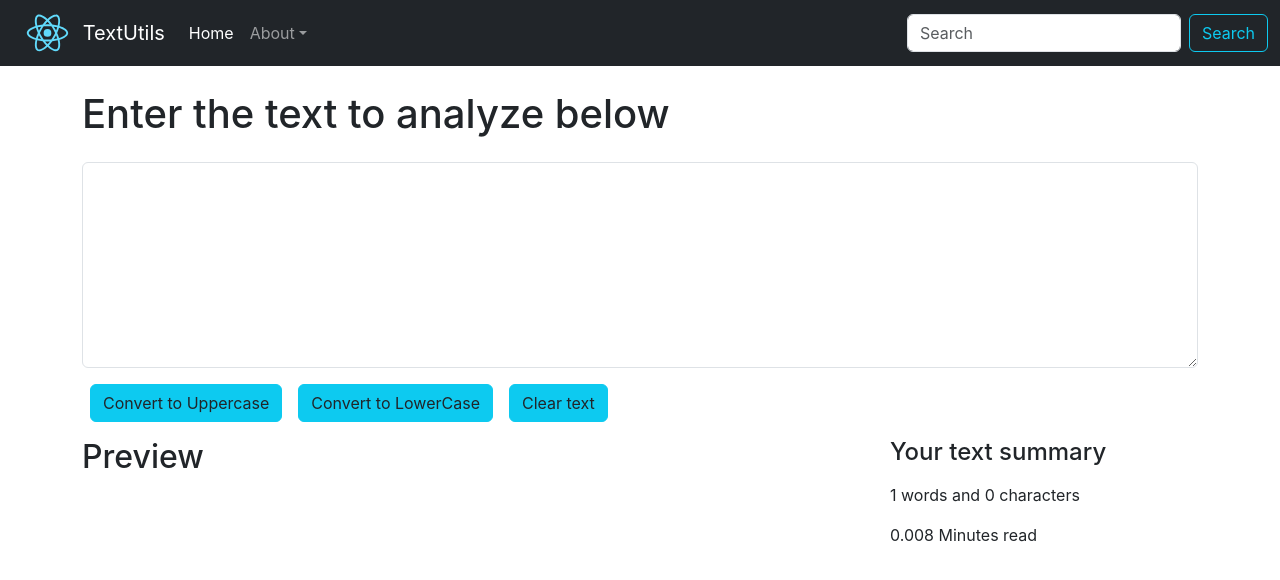
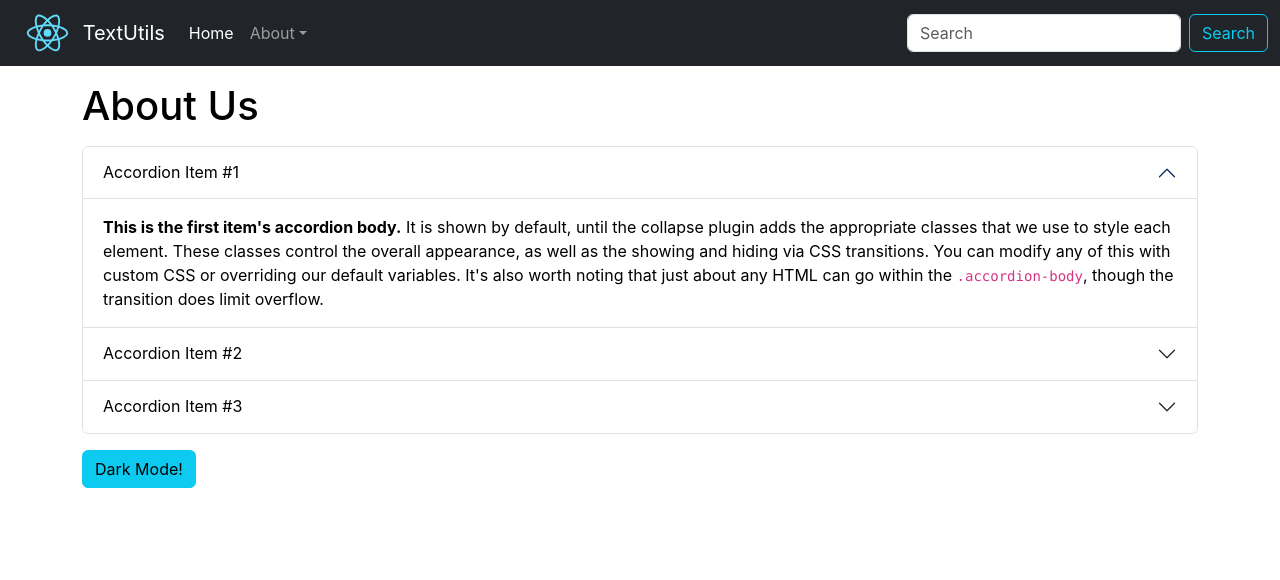
Before and after one commit to MayankCh0udhary/React-JS-Basic---Learning-, a React (Create React App) app: page / in a window 1280 px wide. Shown: the top 580 px of the page. Built offline with nearby package versions, Linux system fonts and the light colour scheme.

Commit message:
Dark mode - Commit

```diff
--- a/src/App.js
+++ b/src/App.js
@@ -2,6 +2,7 @@
 import './App.css';
 import Navbar from './components/Navbar';
 import TextForm from './components/TextForm';
+import About from './components/About';
 
 function App() {
   return (
@@ -10,7 +11,8 @@
       <Navbar title='TextUtils' aboutText='About'/>
       {/* <Navbar/> */}
 
-      <TextForm/>
+      {/* <TextForm/> */}
+      <About/>
     </>
   );
 }
--- /dev/null
+++ b/src/components/About.js
@@ -0,0 +1,123 @@
+import React, { useState } from "react";
+
+export default function About() {
+    const [myStyle, setDarkModeStyle] = useState({
+        color: 'black',
+        backgroundColor: 'white'
+    });
+    const [btnText, setBtnText] = useState('Dark Mode!');
+    let handleDarkMode = () =>{
+        if(myStyle.color === 'black'){
+            setDarkModeStyle({
+                color: 'white',
+                backgroundColor: 'black'
+            });
+            setBtnText('Light Mode!');
+        }
+        else{
+            setDarkModeStyle({
+                color: 'black',
+                backgroundColor: 'white'
+            });
+            setBtnText('Dark Mode!');
+        }
+    }
+    return (
+        <div className="container" style={myStyle}>
+            <h1 className="my-3">About Us</h1>
+            <div className="accordion" id="accordionExample">
+                <div className="accordion-item">
+                    <h2 className="accordion-header">
+                        <button
+                            className="accordion-button"
+                            type="button"
+                            data-bs-toggle="collapse"
+                            data-bs-target="#collapseOne"
+                            aria-expanded="true"
+                            aria-controls="collapseOne"
+                            style={myStyle}>
+                            Accordion Item #1
+                        </button>
+                    </h2>
+                    <div
+                        id="collapseOne"
+                        className="accordion-collapse collapse show"
+                        data-bs-parent="#accordionExample"
+                    >
+                        <div className="accordion-body" style={myStyle}>
+                            <strong>This is the first item's accordion body.</strong> It is
+                            shown by default, until the collapse plugin adds the appropriate
+                            classes that we use to style each element. These classes control
+                            the overall appearance, as well as the showing and hiding via CSS
+                            transitions. You can modify any of this with custom CSS or
+                            overriding our default variables. It's also worth noting that just
+                            about any HTML can go within the <code>.accordion-body</code>,
+                            though the transition does limit overflow.
+                        </div>
+                    </div>
+                </div>
+                <div className="accordion-item">
+                    <h2 className="accordion-header">
+                        <button
+                            className="accordion-button collapsed"
+                            type="button"
+                            data-bs-toggle="collapse"
+                            data-bs-target="#collapseTwo"
+                            aria-expanded="false"
+                            aria-controls="collapseTwo"
+                            style={myStyle}>
+                            Accordion Item #2
+                        </button>
+                    </h2>
+                    <div
+                        id="collapseTwo"
+                        className="accordion-collapse collapse"
+                        data-bs-parent="#accordionExample"
+                    >
+                        <div className="accordion-body" style={myStyle}>
+                            <strong>This is the second item's accordion body.</strong> It is
+                            hidden by default, until the collapse plugin adds the appropriate
+                            classes that we use to style each element. These classes control
+                            the overall appearance, as well as the showing and hiding via CSS
+                            transitions. You can modify any of this with custom CSS or
+                            overriding our default variables. It's also worth noting that just
+                            about any HTML can go within the <code>.accordion-body</code>,
+                            though the transition does limit overflow.
+                        </div>
+                    </div>
+                </div>
+                <div className="accordion-item">
+                    <h2 className="accordion-header">
+                        <button
+                            className="accordion-button collapsed"
+                            type="button"
+                            data-bs-toggle="collapse"
+                            data-bs-target="#collapseThree"
+                            aria-expanded="false"
+                            aria-controls="collapseThree"
+                            style={myStyle}>
+                            Accordion Item #3
+                        </button>
+                    </h2>
+                    <div
+                        id="collapseThree"
+                        className="accordion-collapse collapse"
+                        data-bs-parent="#accordionExample"
+                    >
+                        <div className="accordion-body" style={myStyle}>
+                            <strong>This is the third item's accordion body.</strong> It is
+                            hidden by default, until the collapse plugin adds the appropriate
+                            classes that we use to style each element. These classes control
+                            the overall appearance, as well as the showing and hiding via CSS
+                            transitions. You can modify any of this with custom CSS or
+                            overriding our default variables. It's also worth noting that just
+                            about any HTML can go within the <code>.accordion-body</code>,
+                            though the transition does limit overflow.
+                        </div>
+                    </div>
+                </div>
+            </div>
+            <buttom className="btn btn-info mt-3" onClick={handleDarkMode}>{btnText}</buttom>
+        </div>
+    );
+}
```
